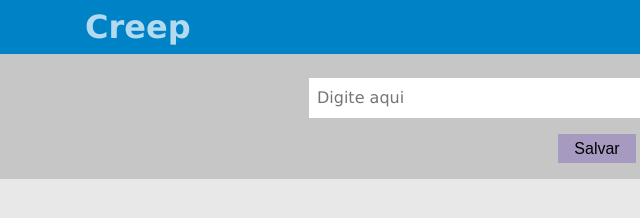
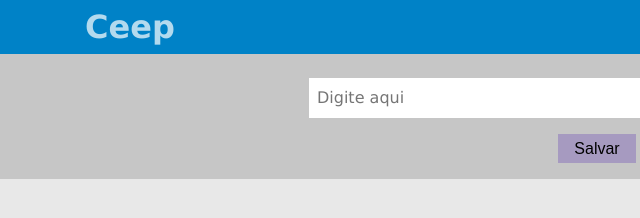
Before and after one commit to ftadashi/projeto-wd47, a plain HTML site: page index.html in a window 1280 px wide. Shown: the full height of the page, 43-683 px from the left. Drawn offline with nearby package versions, Linux system fonts and the light colour scheme.

Commit message:
Clean code.

```diff
--- a/index.html
+++ b/index.html
@@ -22,7 +22,7 @@
   <body>
     <header class="cabecalho container">
       <h1 class="cabecalho-logo">
-        Creep
+        Ceep
       </h1>
       <div class="opcoesDaPagina">
         <input type="search" placeholder="busca" id="busca" class="no-js opcoesDaPagina-opcao">
--- a/js/cartao.js
+++ b/js/cartao.js
@@ -33,7 +33,6 @@
             }
         });
     }
-
     const opcoes = document.querySelectorAll('.opcoesDoCartao-opcao');
     for (let i = 0; i < opcoes.length; i++) {
         opcoes[i].classList.remove('no-js');
--- a/js/opcoesDaPagina/mudaLayout.js
+++ b/js/opcoesDaPagina/mudaLayout.js
@@ -1,20 +1,16 @@
 ;(function(){
     const btn = document.querySelector('#btnMudaLayout');
     const mural = document.querySelector('.mural');
-
     function mudaTexto() {
         btn.textContent =
             btn.textContent == 'Blocos'
                 ? 'Linhas'
                 : 'Blocos';
     }
-
     function mudaLayout() {
         mural.classList.toggle('mural--linha');
     }
-
     btn.addEventListener('click', mudaTexto);
     btn.addEventListener('click', mudaLayout);
-
     btn.classList.remove('no-js');
 })();
```
